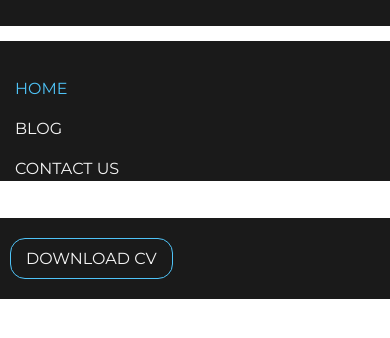
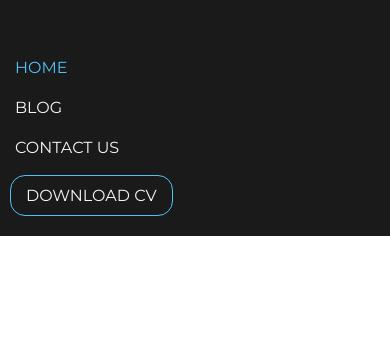
Before and after one commit to teshan200/Personal-Portfolio, a plain HTML site: page index.html in a window 390 px wide. Shown: the part 58-396 px from the top of the page. Drawn offline with Linux system fonts and the light colour scheme.

Commit message:
responsive-header 2

```diff
--- a/assets/styles.css
+++ b/assets/styles.css
@@ -95,7 +95,7 @@ a {
     .menu-header{
         position: absolute;
         display: flex;
-        margin-top: 30vh;
+        margin-top: 25vh;
         padding-top: 20px;
         background-color: rgb(26, 26, 26);
         width: 100vw;
@@ -104,7 +104,7 @@ a {
     .btn-header{
         position: absolute;
         display: flex;
-        margin-top: 65vh;
+        margin-top: 50vh;
         padding-top: 20px;
         padding-left: 10px;
         padding-bottom: 20px;
```
